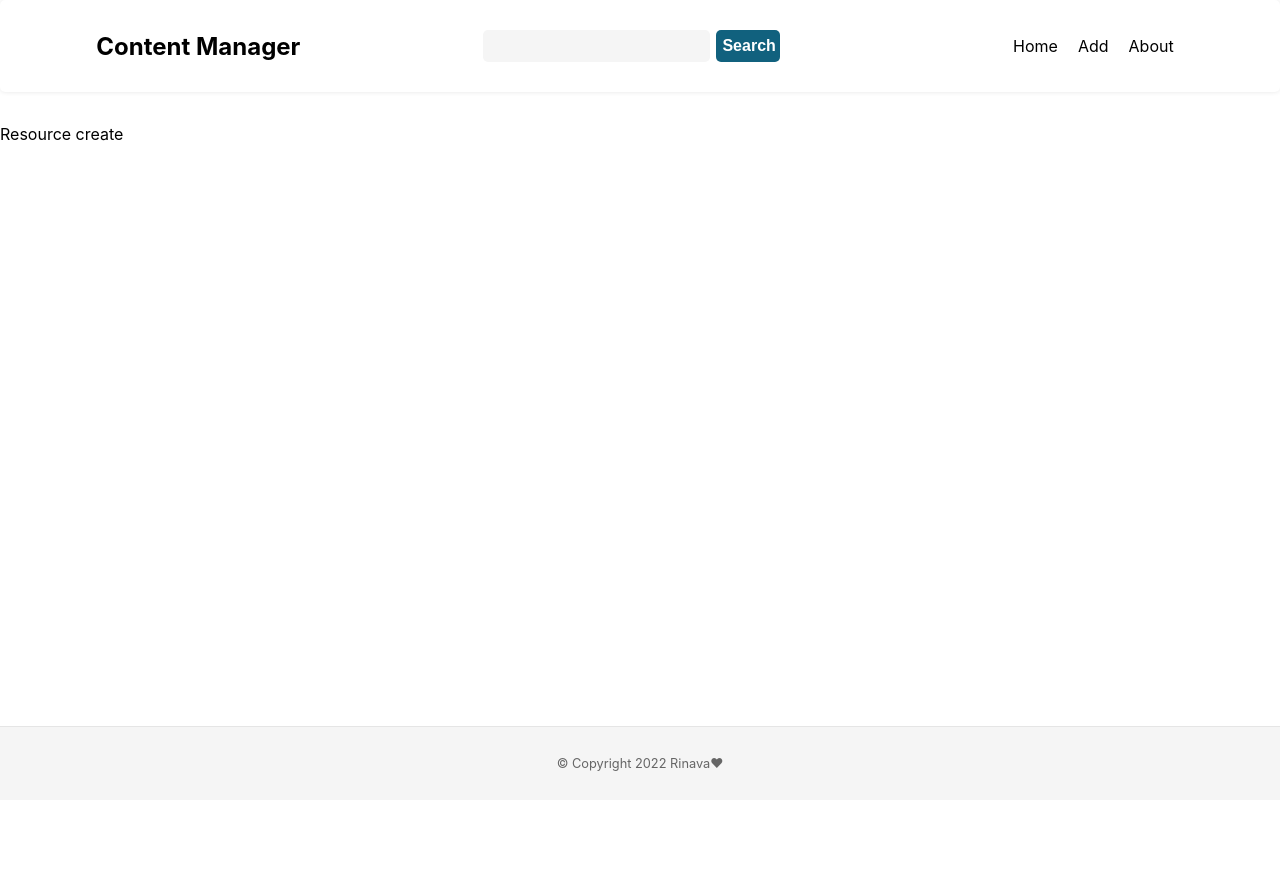
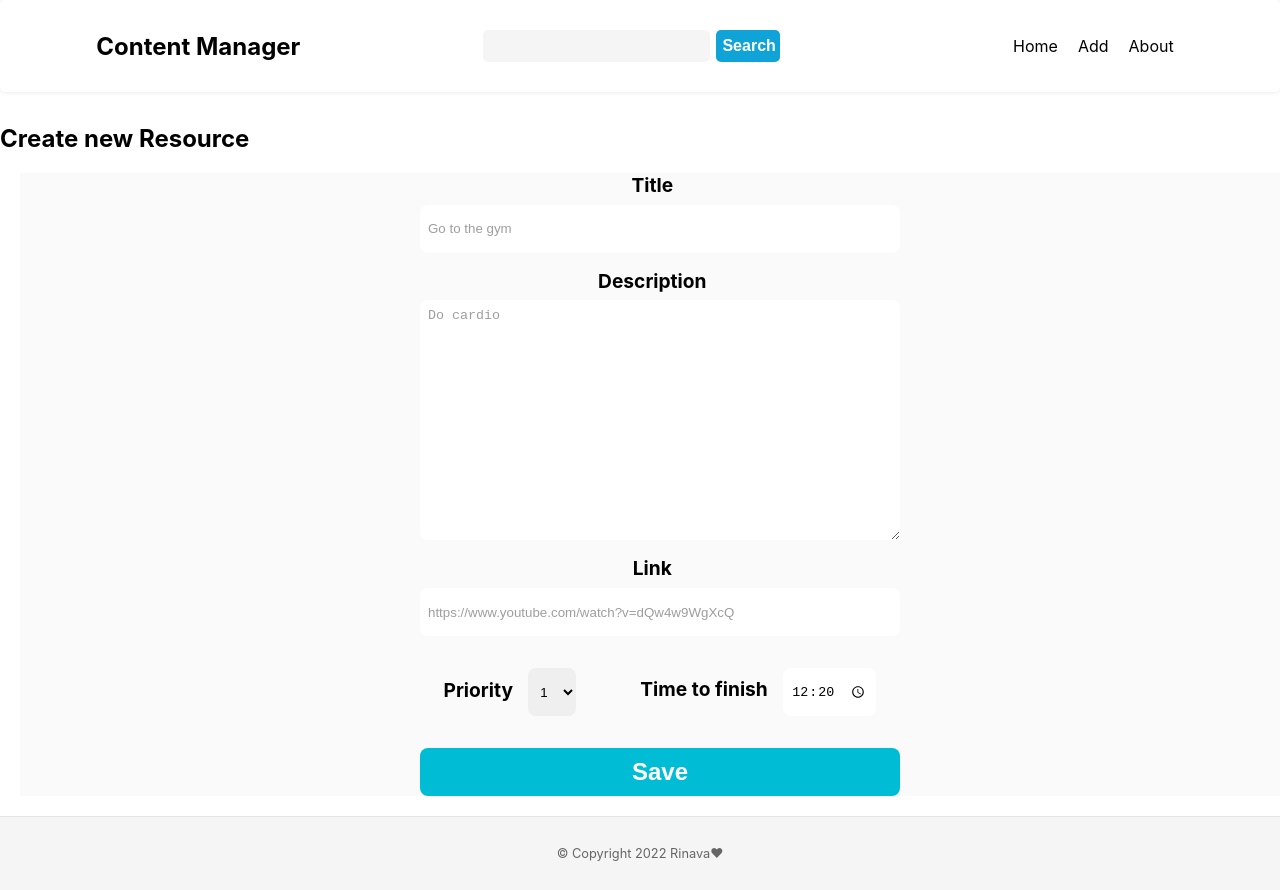
Before and after one commit to Rinava/content-manager-app, a Next.js app: page /resources/new in a window 1280 px wide. Before the commit the page ends 800 px from the top, so only its background shows below. Built offline with nearby package versions, Linux system fonts and the light colour scheme.

Commit message:
new resource form

```diff
--- a/components/Footer/Footer.module.scss
+++ b/components/Footer/Footer.module.scss
@@ -5,7 +5,6 @@
     text-align: center;
     font-size: 0.8rem;
     color: #666;
-    position: absolute;
     bottom: 0;
     width: 100%;
 
--- a/components/Navbar/Navbar.js
+++ b/components/Navbar/Navbar.js
@@ -1,5 +1,6 @@
 import Link from 'next/link';
 import styles from './Navbar.module.scss';
+
 const Navbar = () => {
   return (
     <nav className={styles.nav}>
--- a/components/Navbar/Navbar.module.scss
+++ b/components/Navbar/Navbar.module.scss
@@ -34,11 +34,21 @@
         margin-left: 0.4em;
         border: none;
         border-radius: 5px;
-        background-color: rgb(17, 97, 126);
+        background-color: rgb(16, 163, 216);
         color: #fff;
         font-size: 1em;
         font-weight: bold;
     }
+
+    button:hover {
+        background-color: rgb(17, 97, 126);
+    }
+
+    button:active {
+        background-color: rgb(17, 97, 126);
+    }
+
+
 }
 
 .list {
--- a/pages/resources/new.js
+++ b/pages/resources/new.js
@@ -1,15 +1,77 @@
 import Layout from '../../components/Layout';
+import styles from './new.module.scss';
+const ResourceCreate = () => {
+  return (
+    <Layout>
+      <h2>Create new Resource </h2>
+      <div className={styles.container}>
+        <form action='submit' autoComplete='on' className={styles.form}>
+          <label htmlFor='title' className={styles.label}>
+            Title
+          </label>
+          <input
+            className={styles.input}
+            type='text'
+            name='title'
+            placeholder='Go to the gym'
+            required
+            autoFocus
+          />
+          <label htmlFor='description' className={styles.label}>
+            Description
+          </label>
+          <textarea
+            className={styles.textarea}
+            name='description'
+            placeholder='Do cardio'></textarea>
+          <label htmlFor='link' className={styles.label}>
+            Link
+          </label>
+          <input
+            className={styles.input}
+            type='text'
+            name='link'
+            placeholder='https://www.youtube.com/watch?v=dQw4w9WgXcQ'
+            required
+            pattern='^(https?://)?([a-zA-Z0-9]([a-zA-ZäöüÄÖÜ0-9\-]{0,61}[a-zA-Z0-9])?\.)+[a-zA-Z]{2,6}$'
+          />
+          <div className={styles.numbers_container}>
+            <p>
+              <label htmlFor='priority' className={styles.label}>
+                Priority
+              </label>
+              <select name='priority' id='priority' className={styles.select}>
+                <option value='1' className={styles.option} >
+                  1
+                </option>
+                <option value='2' className={styles.option}>
+                  2
+                </option>
+                <option value='3' className={styles.option}>
+                  3
+                </option>
+              </select>
+            </p>
 
-const ResourceCreate=()=>{
+            <p>
+              <label htmlFor='time' className={styles.label}>
+                Time to finish
+              </label>
+              <input
+                className={styles.time}
+                type='time'
+                name='time'
+                value={'00:20'}
+                required
+              />
+            </p>
+          </div>
 
-    return (
-        <Layout>
-            <div>
-                Resource create
-            </div>
-        </Layout>
-    )
-
-}
+          <button className={styles.button}>Save</button>
+        </form>
+      </div>
+    </Layout>
+  );
+};
 
 export default ResourceCreate;
--- /dev/null
+++ b/pages/resources/new.module.scss
@@ -0,0 +1,139 @@
+.container {
+    padding: 0;
+    margin: 20px;
+    width: 100%;
+    display: flex;
+    flex-direction: column;
+    align-items: center;
+    justify-content: center;
+    background-color: #fafafa;
+
+}
+
+.label {
+    font-size: 1.2rem;
+    font-weight: bold;
+    margin-bottom: 0.4em;
+    margin-right: 0.8em;
+}
+
+.button {
+    width: 100%;
+    height: 3rem;
+    background-color: #00bcd4;
+    color: #fff;
+    font-weight: bold;
+    font-size: 1.5rem;
+    border: none;
+    border-radius: 0.5rem;
+    cursor: pointer;
+}
+
+.button:hover {
+    background-color: #00acc1;
+}
+
+.button:active {
+    background-color: #0097a7;
+}
+
+.input {
+    width: 30rem;
+    height: 3rem;
+    border: none;
+    border-radius: 0.5rem;
+    padding: 0.5rem;
+    margin-bottom: 1rem;
+}
+
+.input:focus {
+    outline: none;
+}
+
+.input::placeholder {
+    color: #9e9e9e;
+}
+
+.input:focus::placeholder::after {
+    content: attr(data-placeholder);
+    color: #00bcd4;
+}
+
+.form {
+    display: flex;
+    flex-direction: column;
+    align-items: center;
+    justify-content: center;
+}
+
+.textarea {
+    width: 30rem;
+    height: 15rem;
+    border: none;
+    border-radius: 0.5rem;
+    padding: 0.5rem;
+    margin-bottom: 1rem;
+}
+
+.textarea:focus {
+    outline: none;
+}
+
+.textarea::placeholder {
+    color: #9e9e9e;
+}
+
+.textarea:focus::placeholder::after {
+    content: attr(data-placeholder);
+    color: #00bcd4;
+}
+
+.select {
+    width: 3rem;
+    height: 3rem;
+    border: none;
+    border-radius: 0.5rem;
+    padding: 0.5rem;
+    margin-bottom: 1rem;
+}
+
+.option {
+    width: 100%;
+    height: 3rem;
+    border: none;
+    border-radius: 0.5rem;
+    padding: 0.5rem;
+    margin-bottom: 1rem;
+}
+
+.option:focus {
+    outline: none;
+}
+
+.option::placeholder {
+    color: #9e9e9e;
+}
+
+.option:focus::placeholder::after {
+    content: attr(data-placeholder);
+    color: #00bcd4;
+}
+
+.numbers_container {
+    display: flex;
+    flex-direction: row;
+    align-items: center;
+    justify-content: center;
+    flex-wrap: wrap;
+    gap: 4em;
+
+}
+
+.time {
+    width: 7em;
+    height: 3rem;
+    border: none;
+    border-radius: 0.5rem;
+    padding: 0.5rem;
+    margin-bottom: 1rem;
+}
```
